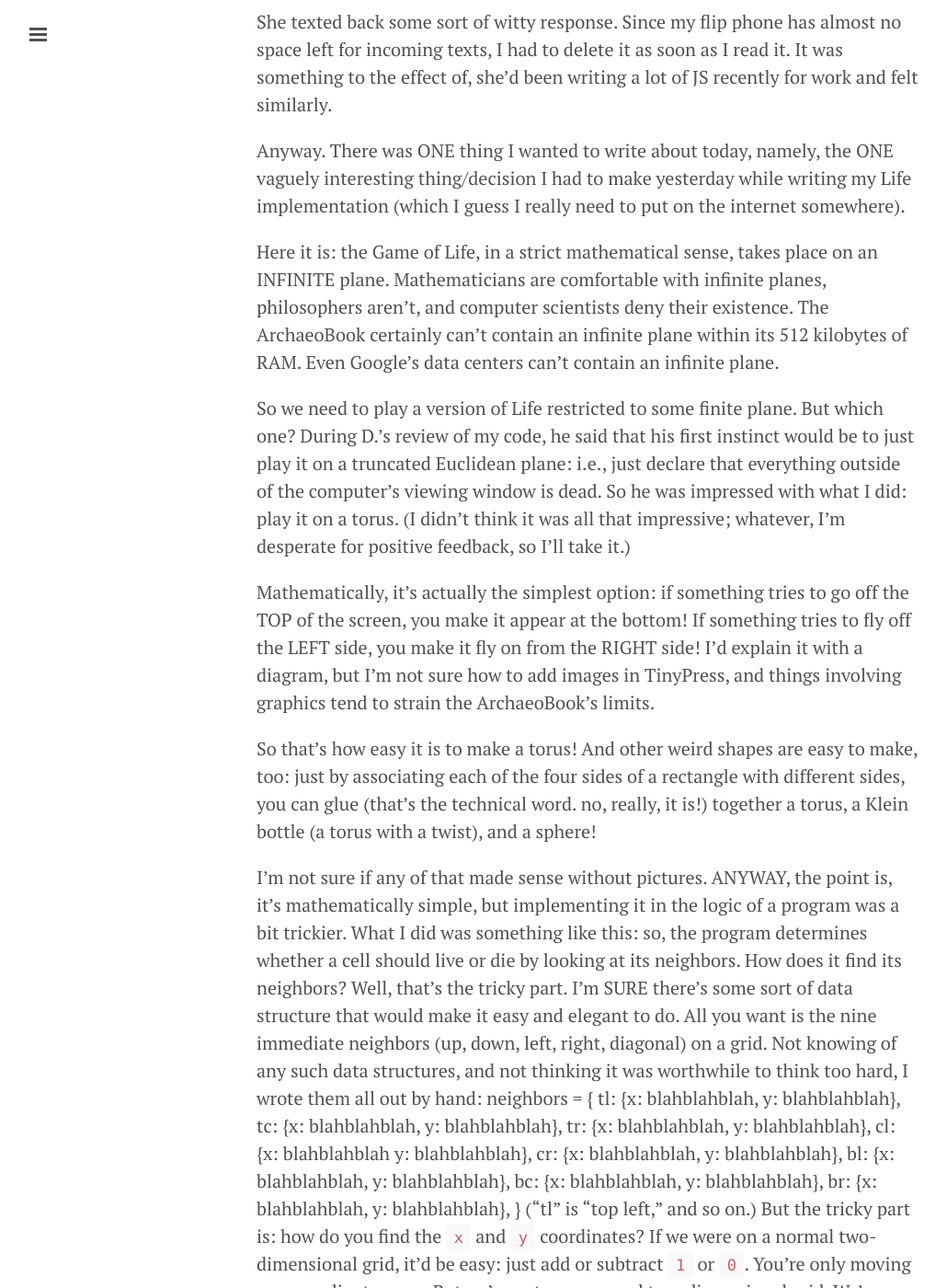
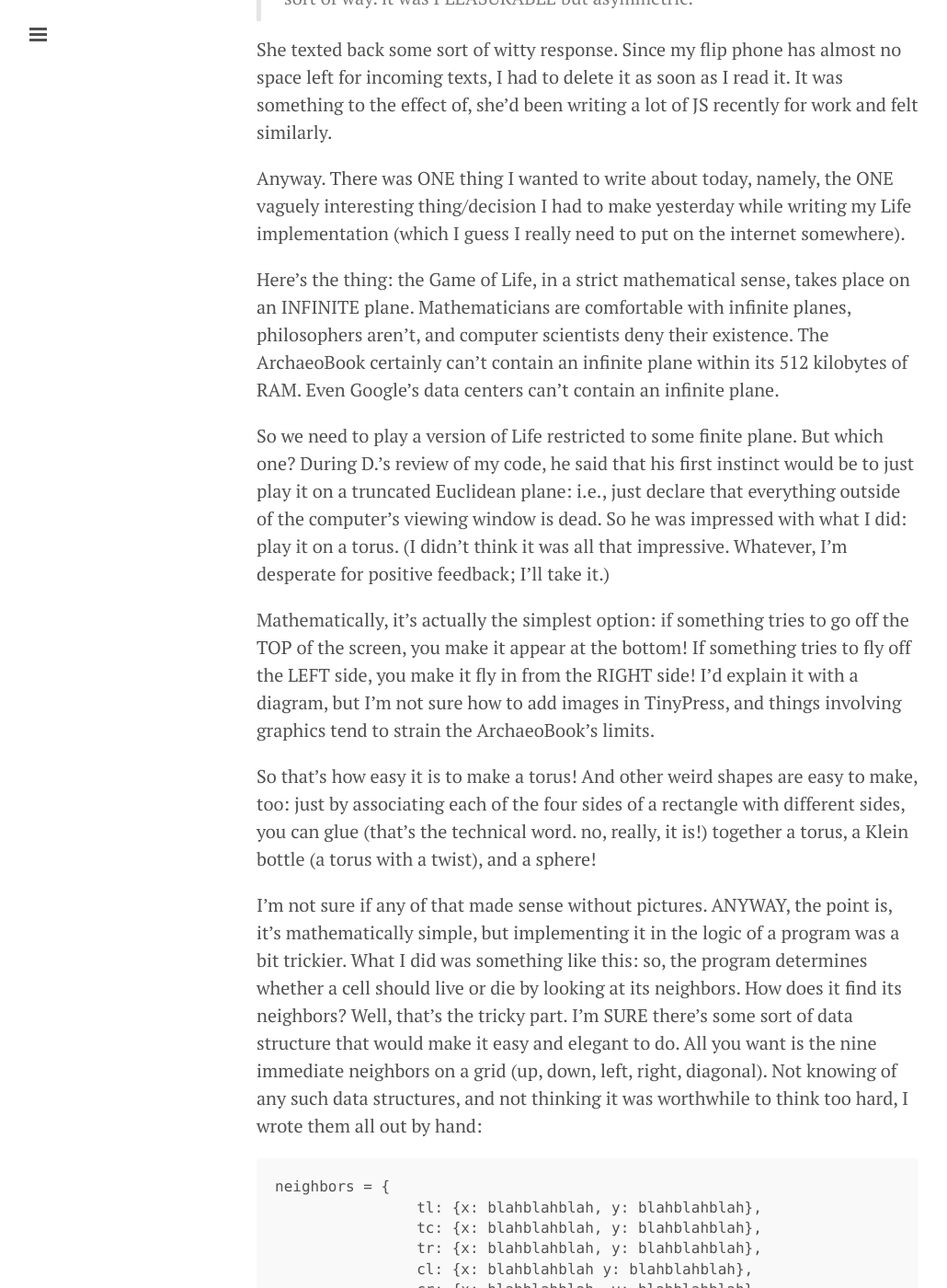
Before and after one commit to amalex5/amalex5.github.io, a Jekyll site: the page built from _posts/2016-01-14-recuse-center-day-2-4.markdown, in a window 1280 px wide and 1400 px high, scrolled down 1509 px. Shown: the whole window at 92% size, without its empty margins (1-1031 px from the left). Built offline with Jekyll 4.4.1, drawn with Linux system fonts in a browser that asks for light colours; some of the changed text lies outside the part shown.

Commit message:
Post update: Recuse Center, Day 2.4

```diff
--- a/_posts/2016-01-14-recuse-center-day-2-4.markdown
+++ b/_posts/2016-01-14-recuse-center-day-2-4.markdown
@@ -5,13 +5,13 @@ layout: post
 ---
 I got nothing accomplished today. I wrote no code. That's not good.
 
-For the sake of writing something, though, I will say that I did play around a bit more with my Game of Life implementation. I'm a little embarrassed about this, since I feel like having fun with digital/generative art is a phase most people go through as teenagers. On the other hand, it IS cool. I was thinking a lot about the [amazing installation on the underside of the Johnson Museum at Cornell](http://museum.cornell.edu/exhibitions/leo-villareal-cosmos): a lattice of 100x100 LEDs, all programmed to light up in these amazing, beautiful, generative patterns. I mentioned this to D., and he brought up the (equally-amazing) [pixellated light sculpture](http://thebaylights.org/) that's on the side of the new Bay Bridge. (It turns out they're both by [the same artist](http://villareal.net/).
+For the sake of writing something, though, I will say that I played around a bit more with my Game of Life implementation. I'm a little embarrassed about this, since I feel like having fun with digital/generative art is a phase most people go through as teenagers. On the other hand, it IS cool. I was thinking a lot about the [amazing installation on the underside of the Johnson Museum at Cornell](http://museum.cornell.edu/exhibitions/leo-villareal-cosmos): a lattice of 100x100 LEDs, all programmed to light up in these amazing, beautiful, generative patterns. I mentioned this to D., and he brought up the (equally-amazing) [pixellated light sculpture](http://thebaylights.org/) that's on the side of the new Bay Bridge. (It turns out they're both by [the same artist](http://villareal.net/).)
 
-Though, really all I did to play around it was to introduce a randomness parameter into the live/die decision: i.e., regardless of the decision, a cell has a probability *p* of their fate being reversed. One of the immediate results is that patterns don't die out: there's always a sort of "background radiation" of cells popping into and out of existence. The problem with introducing the randomness in this way, though, is that most of the cells die right away (living cells with no neighbors die). It would be nice to improve it by, e.g., coding it so that if a cell randomly pops into existence, its neighbors' chances of popping into existence increase a bit.
+Though, really all I did to play around was to introduce a randomness parameter into the live/die decision: i.e., regardless of the decision, a cell has a probability *p* of their fate being reversed. One of the immediate results is that patterns don't die out: there's always these background quantum fluctuations of cells popping into and out of existence. The problem with introducing the randomness in this way, though, is that most of the cells die right away. Maybe they pop into existence, but statistically they're almost certainly alone, and living cells with no neighbors die. It would be nice to improve it by, e.g., coding it so that if a cell randomly pops into existence, its neighbors' chances of popping into existence increase a bit.
 
 None of that is very clear. Oh well.
 
-I forced myself to code-review with D., who said he thought it was really well-written JavaScript (!). I agree with the specific compliment: it *was* good JS! The program is so conceptually straightforward and clear in my mind that I was able to write very clear and well-organized JS. (Just like with writing English!) On the other hand, I really don't think I'm a very strong JavaScripter. I never use objects in JS (or JS's weird [object-like system](https://en.wikipedia.org/wiki/Prototype-based_programming)) and don't really know how they work. I guess I should try to find something to write in JS that will FORCE me to be more object-oriented.
+I forced myself to code-review with D., who said he thought it was really well-written JavaScript (!). I agree with the specific compliment: it *was* good JS! The program is so conceptually straightforward and clear in my mind that I was able to write very clear and well-organized JS. (Just like with writing English!) On the other hand, I really don't think I'm a very strong JavaScripter. I never use objects in JS (or rather, JS's weird [object-like system](https://en.wikipedia.org/wiki/Prototype-based_programming)) and don't really know how they work. I guess I should try to find something to write in JS that will FORCE me to be more object-oriented.
 
 Argh. But I don't want to waste my time at RC writing JavaScript. I want to do things that are HARD! things that use RC's human capital and social resources (i.e., all the really cool/smart/knowledgable people I'm around)! things that are harder to motivate myself to do on my own!
 
@@ -23,15 +23,16 @@ She texted back some sort of witty response. Since my flip phone has almost no s
 
 Anyway. There was ONE thing I wanted to write about today, namely, the ONE vaguely interesting thing/decision I had to make yesterday while writing my Life implementation (which I guess I really need to put on the internet somewhere).
 
-Here it is: the Game of Life, in a strict mathematical sense, takes place on an INFINITE plane. Mathematicians are comfortable with infinite planes, philosophers aren't, and computer scientists deny their existence. The ArchaeoBook certainly can't contain an infinite plane within its 512 kilobytes of RAM. Even Google's data centers can't contain an infinite plane.
+Here's the thing: the Game of Life, in a strict mathematical sense, takes place on an INFINITE plane. Mathematicians are comfortable with infinite planes, philosophers aren't, and computer scientists deny their existence. The ArchaeoBook certainly can't contain an infinite plane within its 512 kilobytes of RAM. Even Google's data centers can't contain an infinite plane.
 
-So we need to play a version of Life restricted to some finite plane. But which one? During D.'s review of my code, he said that his first instinct would be to just play it on a truncated Euclidean plane: i.e., just declare that everything outside of the computer's viewing window is dead. So he was impressed with what I did: play it on a torus. (I didn't think it was all that impressive; whatever, I'm desperate for positive feedback, so I'll take it.)
+So we need to play a version of Life restricted to some finite plane. But which one? During D.'s review of my code, he said that his first instinct would be to just play it on a truncated Euclidean plane: i.e., just declare that everything outside of the computer's viewing window is dead. So he was impressed with what I did: play it on a torus. (I didn't think it was all that impressive. Whatever, I'm desperate for positive feedback; I'll take it.)
 
-Mathematically, it's actually the simplest option: if something tries to go off the TOP of the screen, you make it appear at the bottom! If something tries to fly off the LEFT side, you make it fly on from the RIGHT side! I'd explain it with a diagram, but I'm not sure how to add images in TinyPress, and things involving graphics tend to strain the ArchaeoBook's limits.
+Mathematically, it's actually the simplest option: if something tries to go off the TOP of the screen, you make it appear at the bottom! If something tries to fly off the LEFT side, you make it fly in from the RIGHT side! I'd explain it with a diagram, but I'm not sure how to add images in TinyPress, and things involving graphics tend to strain the ArchaeoBook's limits.
 
 So that's how easy it is to make a torus! And other weird shapes are easy to make, too: just by associating each of the four sides of a rectangle with different sides, you can glue (that's the technical word. no, really, it is!) together a torus, a Klein bottle (a torus with a twist), and a sphere!
 
-I'm not sure if any of that made sense without pictures. ANYWAY, the point is, it's mathematically simple, but implementing it in the logic of a program was a bit trickier. What I did was something like this: so, the program determines whether a cell should live or die by looking at its neighbors. How does it find its neighbors? Well, that's the tricky part. I'm SURE there's some sort of data structure that would make it easy and elegant to do. All you want is the nine immediate neighbors (up, down, left, right, diagonal) on a grid. Not knowing of any such data structures, and not thinking it was worthwhile to think too hard, I wrote them all out by hand:
+I'm not sure if any of that made sense without pictures. ANYWAY, the point is, it's mathematically simple, but implementing it in the logic of a program was a bit trickier. What I did was something like this: so, the program determines whether a cell should live or die by looking at its neighbors. How does it find its neighbors? Well, that's the tricky part. I'm SURE there's some sort of data structure that would make it easy and elegant to do. All you want is the nine immediate neighbors on a grid (up, down, left, right, diagonal). Not knowing of any such data structures, and not thinking it was worthwhile to think too hard, I wrote them all out by hand:
+
     neighbors = {
     		tl: {x: blahblahblah, y: blahblahblah},
     		tc: {x: blahblahblah, y: blahblahblah},
@@ -42,13 +43,14 @@ I'm not sure if any of that made sense without pictures. ANYWAY, the point is, i
     		bc: {x: blahblahblah, y: blahblahblah},
     		br: {x: blahblahblah, y: blahblahblah},
     	}
+
 ("tl" is "top left," and so on.) But the tricky part is: how do you find the `x` and `y` coordinates? If we were on a normal two-dimensional grid, it'd be easy: just add or subtract `1` or `0`. You're only moving one coordinate away. But we're not on a normal two-dimensional grid. We're on a torus. So when you have a piece that's at the very TOP of the grid, the neighbors "above" it are actually at the BOTTOM of the grid. Same with pieces that are on the bottom edge, the left edge, and the right edge. How do you account for this without getting into some disgusting plebian mess of `if` statements?!??
 
-Here's what I did: I wrote a separate set of functions to get the coordinates. Imagine you've got a cell that's at the very top of the grid, and you're trying to find its neighbors. Some of the neighbors will have the "normal" `y`-coordinate: the neighbors to the left and right will have the cell's own `y`-coordinate, and the neighbors below it will have the cell's `y`-coordinate plus one (since my axes start at the top left corner and move to the bottom right). But what about the `y` coordinate of the neighbor above it? The neighbor "above" it is actually at the bottom of the grid. How do you account for that? So I wrote a function specifically to find the `y`-coordinate of the neighbors above the cell:
+Here's what I did: I wrote a separate set of functions to get the coordinates. Imagine you've got a cell that's at the very top of the grid, and you're trying to find its neighbors. Some of the neighbors will have the "normal" `y`-coordinate: the neighbors to the left and right will have the cell's own `y`-coordinate, and the neighbors below it will have the cell's `y`-coordinate minus one (since my axes start at the top left corner and move to the bottom right). But what about the `y` coordinate of the neighbor above it? The neighbor "above" it is actually at the bottom of the grid. How do you account for that? So I wrote a function specifically to find the `y`-coordinate of the neighbors above the cell:
 
     yAbove = function (y) { return 1 <= y ? y - 1 : gridHeight -1 }
 
-It checks to see whether the cell in question is at the top edge of the graph. If it's not, it just returns the normal `y`-coordinate (the cell's own `y`-coordinate plus one); if it is, it returns the `y`-coordinate of the BOTTOM of the graph (minus one, since my numbering system is starting at zero). And you have to do this with each weird edge condition (if it's on the left, right, top, or bottom). Here's the full set of functions:
+It checks to see whether the cell in question is at the top edge of the graph. If it's not, it just returns the normal `y`-coordinate (the cell's own `y`-coordinate plus one); if it is, it returns the `y`-coordinate of the BOTTOM of the graph (minus one, since my numbering system starts at zero). And you have to do this with each weird edge condition (if it's on the left, right, top, or bottom). Here's the full set of functions:
 
     yAbove = function (y) {return 1 <= y ? y - 1 : gridHeight -1 },
     yBelow = function (y) {return y < gridHeight - 1 ? y + 1 : 0} ,
@@ -56,6 +58,7 @@ It checks to see whether the cell in question is at the top edge of the graph. I
     xRight = function (x) {return x < gridWidth - 1 ? x + 1 : 0}
 
 With these functions brought to life, our full set of coordinates for the neighbor cells is:
+
     neighbors = {
     		tl: {x: xLeft(x), y: yAbove(y)},
     		tc: {x: x, y: yAbove(y)},
@@ -66,6 +69,7 @@ With these functions brought to life, our full set of coordinates for the neighb
     		bc: {x: x, y: t.yBelow(y)},
     		br: {x: xRight(x), y: yBelow(y)},
     	}
+
 Again, it's kind of ugly, but compared to the monster it COULD have been, it's not THAT bad.
 
 It occured to me, after I had gotten this working, that I could go even further. I had hard-coded the `yAbove` function and its friends to represent the geometry of a torus. Why not just have a SET of functions, one for each of the basic geometries you can make by gluing together sides of a rectangle? So I wrote something like this:
@@ -86,10 +90,15 @@ It occured to me, after I had gotten this working, that I could go even further.
     	}
 
     }
+
 So then it's easy to set your topology to be that of a torus by calling:
+
     var topology = topologies["torus"]
+
 and then all of your functions become sub-functions (not the right word. elements?) of `topology`, e.g.:
-    		tl: {x: topology.xLeft(x), y: topology.yAbove(y)},
+
+    		tl: {x: topology.xLeft(x), y: topology.yAbove(y)}
+
 "I'll fill in the geometry for a sphere and a Klein bottle in the morning!," I thought. But when I sat down to do it, I realized that it's impossible (or at least really gross and ugly) to just "fill them in" in the way I had structured all the code. See, like a Klein bottle: the sides are all glued together like in a torus, but with a TWIST, which means that if you have a cell that's at the top edge, its neighbors "above" will not only be at the bottom of the grid, they'll have a different `x`-coordinate (they'll be horizontally flipped). (This is really easy to show with a picture and maybe a bit more confusing in words.) But what that means is that a weirdness in the `y` behavior results in a weirdness in the `x` behavior, and all of the functions above assume that they're independent. The functions I wrote allow weird `y` behavior to result in weird `y` coordinates; they don't allow weird `y` behavior to result in weird `x` coordinates. Damn.
 
 Spheres have the same problem: you want to associate the top edge of the graph with (e.g.) the right edge, which involves reflecting BOTH the `x` and `y` coordinates. Plus spheres have the added difficulty of, what do you do is the grid isn't a square? The Game of Life is discrete, so you can't just stretch and smush things to fit. Yargh.
```
